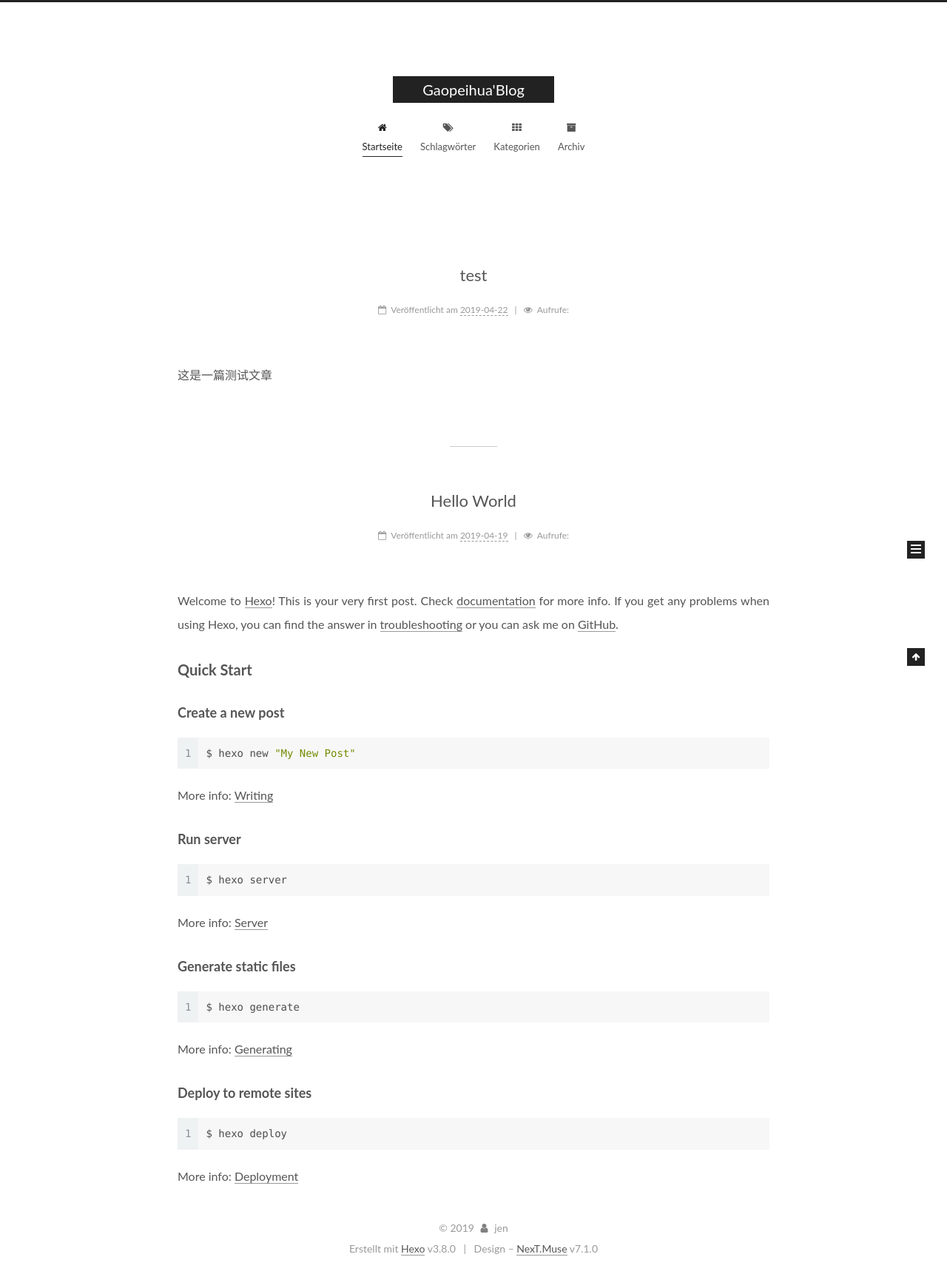
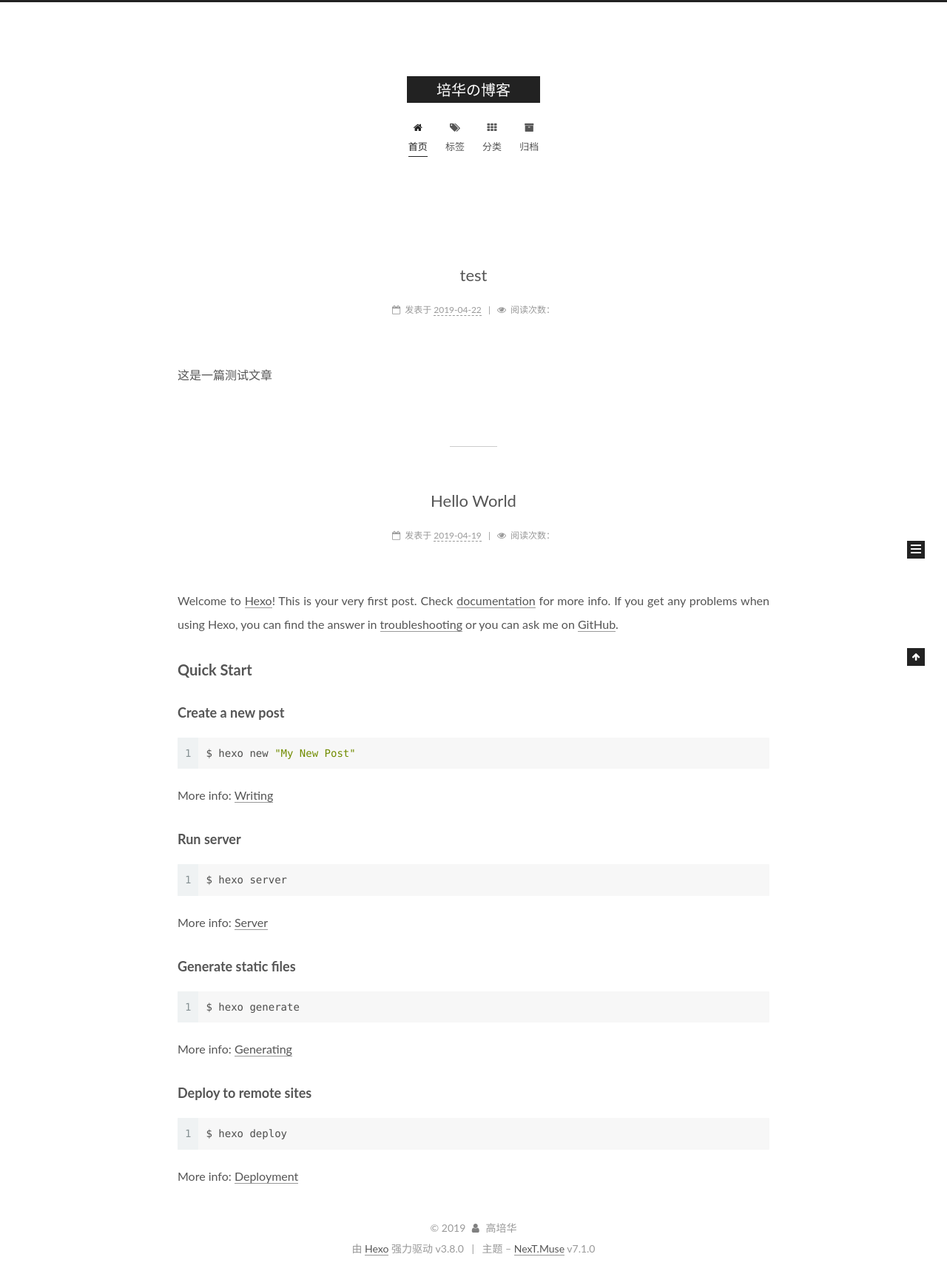
Before and after one commit to gaopeihua/gaopeihua.github.io, a PHP site: page / in a window 1280 px wide. Shown: the whole page at 74% size. Run offline with PHP 8.4, Linux system fonts and the light colour scheme.

Commit message:
Site updated: 2019-04-22 18:37:29

```diff
--- a/css/main.css
+++ b/css/main.css
@@ -1765,7 +1765,7 @@
   width: 4px;
   height: 4px;
   border-radius: 50%;
-  background: #de595d;
+  background: #dbff8f;
 }
 .feed-link,
 .chat {
--- a/index.html
+++ b/index.html
@@ -97,15 +97,14 @@
 
 
   <meta name="description" content="时光小站，记录美好生活">
-<meta name="keywords" content="博客 代码">
 <meta property="og:type" content="website">
-<meta property="og:title" content="Gaopeihua&#39;Blog">
+<meta property="og:title" content="培华の博客">
 <meta property="og:url" content="https://gaopeihua.github.io/index.html">
-<meta property="og:site_name" content="Gaopeihua&#39;Blog">
+<meta property="og:site_name" content="培华の博客">
 <meta property="og:description" content="时光小站，记录美好生活">
 <meta property="og:locale" content="zh-Hans">
 <meta name="twitter:card" content="summary">
-<meta name="twitter:title" content="Gaopeihua&#39;Blog">
+<meta name="twitter:title" content="培华の博客">
 <meta name="twitter:description" content="时光小站，记录美好生活">
 
 
@@ -124,7 +123,7 @@
   };
 </script>
 
-  <title>Gaopeihua'Blog</title>
+  <title>培华の博客</title>
 
 
 
@@ -184,7 +183,7 @@
     <div class="custom-logo-site-title">
       <a href="/" class="brand" rel="start">
         <span class="logo-line-before"><i></i></span>
-        <span class="site-title">Gaopeihua'Blog</span>
+        <span class="site-title">培华の博客</span>
         <span class="logo-line-after"><i></i></span>
       </a>
     </div>
@@ -193,7 +192,7 @@
   </div>
 
   <div class="site-nav-toggle">
-    <button aria-label="Navigationsleiste an/ausschalten">
+    <button aria-label="切换导航栏">
       <span class="btn-bar"></span>
       <span class="btn-bar"></span>
       <span class="btn-bar"></span>
@@ -221,7 +220,7 @@
 
 
 
-    <a href="/" rel="section"><i class="menu-item-icon fa fa-fw fa-home"></i> <br>Startseite</a>
+    <a href="/" rel="section"><i class="menu-item-icon fa fa-fw fa-home"></i> <br>首页</a>
 
   </li>
 
@@ -238,7 +237,7 @@
 
 
 
-    <a href="/tags" rel="section"><i class="menu-item-icon fa fa-fw fa-tags"></i> <br>Schlagwörter</a>
+    <a href="/tags" rel="section"><i class="menu-item-icon fa fa-fw fa-tags"></i> <br>标签</a>
 
   </li>
 
@@ -255,7 +254,7 @@
 
 
 
-    <a href="/categories" rel="section"><i class="menu-item-icon fa fa-fw fa-th"></i> <br>Kategorien</a>
+    <a href="/categories" rel="section"><i class="menu-item-icon fa fa-fw fa-th"></i> <br>分类</a>
 
   </li>
 
@@ -272,7 +271,7 @@
 
 
 
-    <a href="/archives" rel="section"><i class="menu-item-icon fa fa-fw fa-archive"></i> <br>Archiv</a>
+    <a href="/archives" rel="section"><i class="menu-item-icon fa fa-fw fa-archive"></i> <br>归档</a>
 
   </li>
 
@@ -327,13 +326,13 @@
     <link itemprop="mainEntityOfPage" href="https://gaopeihua.github.io/2019/04/22/test/">
 
     <span hidden itemprop="author" itemscope itemtype="http://schema.org/Person">
-      <meta itemprop="name" content="jen">
+      <meta itemprop="name" content="高培华">
       <meta itemprop="description" content="时光小站，记录美好生活">
       <meta itemprop="image" content="/images/avatar.jpg">
     </span>
 
     <span hidden itemprop="publisher" itemscope itemtype="http://schema.org/Organization">
-      <meta itemprop="name" content="Gaopeihua'Blog">
+      <meta itemprop="name" content="培华の博客">
     </span>
 
 
@@ -362,14 +361,14 @@
                 <i class="fa fa-calendar-o"></i>
               </span>
 
-                <span class="post-meta-item-text">Veröffentlicht am</span>
+                <span class="post-meta-item-text">发表于</span>
 
 
 
 
 
 
-              <time title="Erstellt: 2019-04-22 16:55:03 / Geändert am: 18:03:56" itemprop="dateCreated datePublished" datetime="2019-04-22T16:55:03+08:00">2019-04-22</time>
+              <time title="创建时间：2019-04-22 16:55:03 / 修改时间：18:03:56" itemprop="dateCreated datePublished" datetime="2019-04-22T16:55:03+08:00">2019-04-22</time>
 
 
 
@@ -394,7 +393,7 @@
                 <i class="fa fa-eye"></i>
               </span>
 
-                <span class="post-meta-item-text">Aufrufe: </span>
+                <span class="post-meta-item-text">阅读次数：</span>
 
                 <span class="leancloud-visitors-count"></span>
             </span>
@@ -481,13 +480,13 @@
     <link itemprop="mainEntityOfPage" href="https://gaopeihua.github.io/2019/04/19/hello-world/">
 
     <span hidden itemprop="author" itemscope itemtype="http://schema.org/Person">
-      <meta itemprop="name" content="jen">
+      <meta itemprop="name" content="高培华">
       <meta itemprop="description" content="时光小站，记录美好生活">
       <meta itemprop="image" content="/images/avatar.jpg">
     </span>
 
     <span hidden itemprop="publisher" itemscope itemtype="http://schema.org/Organization">
-      <meta itemprop="name" content="Gaopeihua'Blog">
+      <meta itemprop="name" content="培华の博客">
     </span>
 
 
@@ -516,14 +515,14 @@
                 <i class="fa fa-calendar-o"></i>
               </span>
 
-                <span class="post-meta-item-text">Veröffentlicht am</span>
+                <span class="post-meta-item-text">发表于</span>
 
 
 
 
 
 
-              <time title="Erstellt: 2019-04-19 10:35:31" itemprop="dateCreated datePublished" datetime="2019-04-19T10:35:31+08:00">2019-04-19</time>
+              <time title="创建时间：2019-04-19 10:35:31" itemprop="dateCreated datePublished" datetime="2019-04-19T10:35:31+08:00">2019-04-19</time>
 
 
 
@@ -544,7 +543,7 @@
                 <i class="fa fa-eye"></i>
               </span>
 
-                <span class="post-meta-item-text">Aufrufe: </span>
+                <span class="post-meta-item-text">阅读次数：</span>
 
                 <span class="leancloud-visitors-count"></span>
             </span>
@@ -652,9 +651,9 @@
         <div class="site-overview">
           <div class="site-author motion-element" itemprop="author" itemscope itemtype="http://schema.org/Person">
 
-              <img class="site-author-image" itemprop="image" src="/images/avatar.jpg" alt="jen">
+              <img class="site-author-image" itemprop="image" src="/images/avatar.jpg" alt="高培华">
 
-              <p class="site-author-name" itemprop="name">jen</p>
+              <p class="site-author-name" itemprop="name">高培华</p>
               <div class="site-description motion-element" itemprop="description">时光小站，记录美好生活</div>
           </div>
 
@@ -666,7 +665,7 @@
                   <a href="/archives">
 
                     <span class="site-state-item-count">2</span>
-                    <span class="site-state-item-name">Artikel</span>
+                    <span class="site-state-item-name">日志</span>
                   </a>
                 </div>
 
@@ -715,7 +714,7 @@
   <span class="with-love" id="animate">
     <i class="fa fa-user"></i>
   </span>
-  <span class="author" itemprop="copyrightHolder">jen</span>
+  <span class="author" itemprop="copyrightHolder">高培华</span>
 
 
 
@@ -723,7 +722,7 @@
 </div>
 
 
-  <div class="powered-by">Erstellt mit  <a href="https://hexo.io" class="theme-link" rel="noopener" target="_blank">Hexo</a> v3.8.0</div>
+  <div class="powered-by">由 <a href="https://hexo.io" class="theme-link" rel="noopener" target="_blank">Hexo</a> 强力驱动 v3.8.0</div>
 
 
 
@@ -731,7 +730,7 @@
 
 
 
-  <div class="theme-info">Design – <a href="https://theme-next.org" class="theme-link" rel="noopener" target="_blank">NexT.Muse</a> v7.1.0</div>
+  <div class="theme-info">主题 – <a href="https://theme-next.org" class="theme-link" rel="noopener" target="_blank">NexT.Muse</a> v7.1.0</div>
 
 
 
```
Also changed, not shown: 2019/04/19/hello-world/index.html (+21 -22 lines), 2019/04/22/test/index.html (+19 -20 lines), archives/2019/04/index.html (+17 -18 lines), archives/2019/index.html (+17 -18 lines), archives/index.html (+17 -18 lines).
